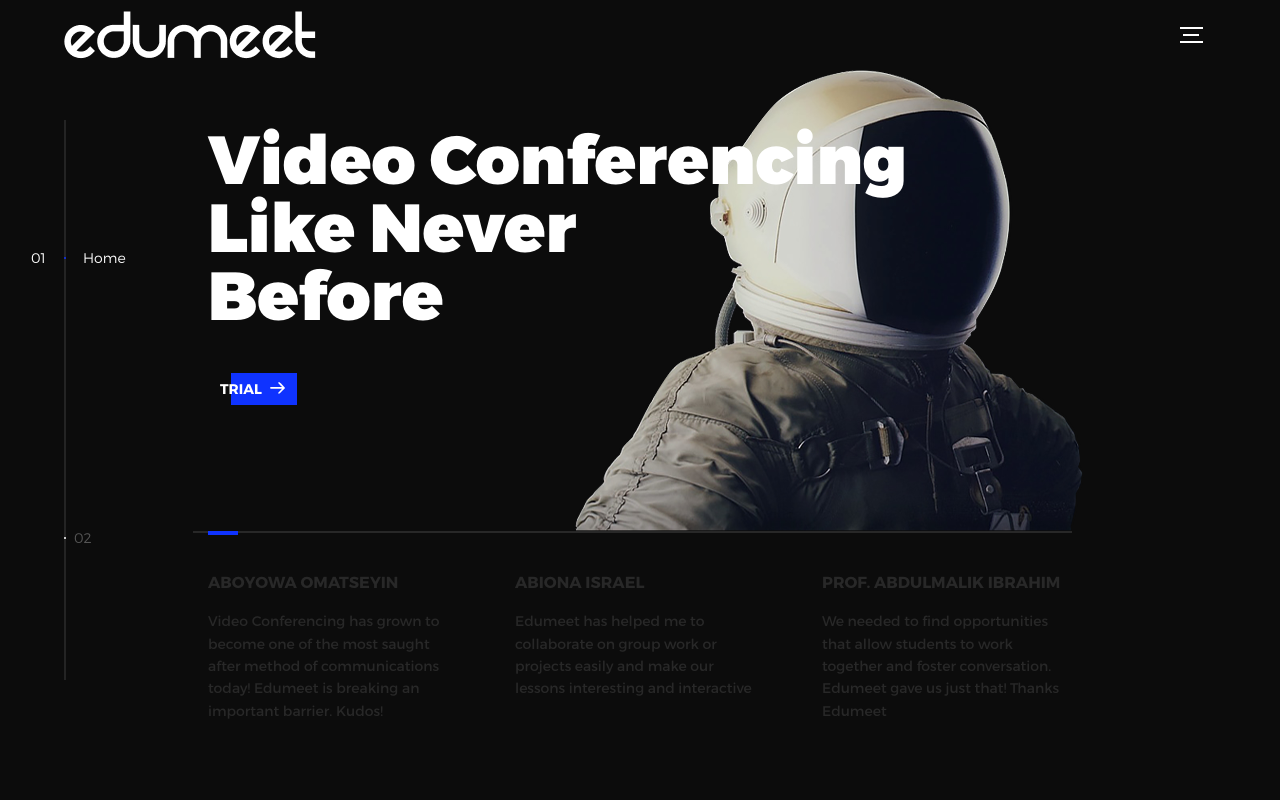
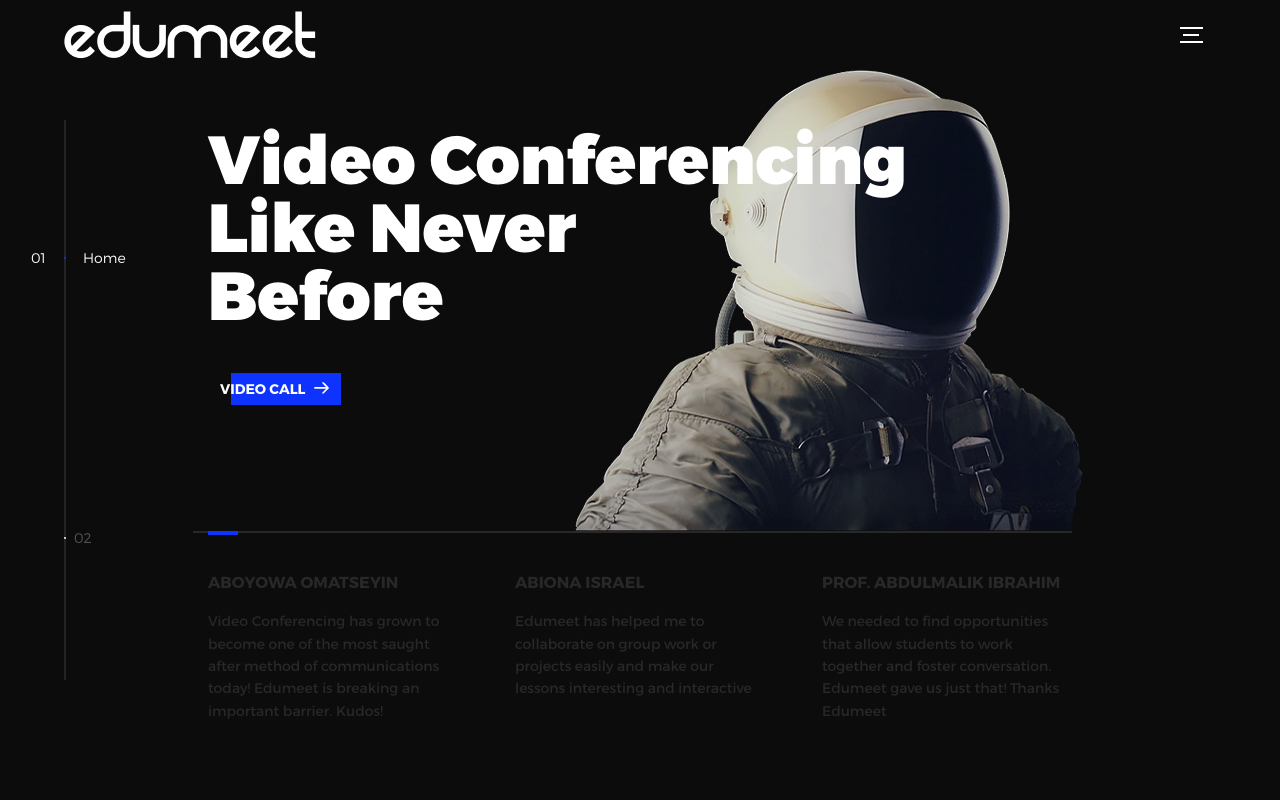
Before and after one commit to AlphaCodz/Edumeet, a Django app: page /app/home/ in a window 1280 px wide. Run offline with Django 4.2, Linux system fonts and the light colour scheme.

Commit message:
Text Change

```diff
--- a/Edumeet/App/templates/index.html
+++ b/Edumeet/App/templates/index.html
@@ -2,7 +2,7 @@
 <!DOCTYPE html>
 <html lang="en">
 <head>
-  <title>Global</title>
+  <title>Edumeet</title>
   <meta charset="utf-8">
   <meta name="viewport" content="width=device-width, initial-scale=1">
   <meta http-equiv="X-UA-Compatible" content="IE=edge">
@@ -19,7 +19,7 @@
     <img src="{% static 'assets/img/logo.png' %}" alt="Global">
     <p></p>
   </a>
-  <p class="device-notification--message">Global has so much to offer that we must request you orient your device to portrait or find a larger screen. You won't be disappointed.</p>
+  <p class="device-notification--message">Edumeet has so much to offer that we must request you orient your device to portrait or find a larger screen. You won't be disappointed.</p>
 </div>
 
 <div class="perspective effect-rotate-left">
@@ -39,7 +39,7 @@
         <nav class="l-side-nav">
           <ul class="side-nav">
             <li class="is-active"><span>Home</span></li>
-            <li><span>Trial</span></li>
+            <li><span>Video Call</span></li>
             <!-- <li><span>About</span></li>
             <li><span>Contact</span></li>
             <li><span>Hire us</span></li> -->
@@ -50,7 +50,7 @@
             <div class="intro">
               <div class="intro--banner">
                 <h1>Video Conferencing<br>Like Never<br> Before</h1>
-                <button class="cta">Trial
+                <button class="cta">Video Call
                   <svg version="1.1" id="Layer_1" xmlns="http://www.w3.org/2000/svg" xmlns:xlink="http://www.w3.org/1999/xlink" x="0px" y="0px" viewBox="0 0 150 118" style="enable-background:new 0 0 150 118;" xml:space="preserve">
                   <g transform="translate(0.000000,118.000000) scale(0.100000,-0.100000)">
                     <path d="M870,1167c-34-17-55-57-46-90c3-15,81-100,194-211l187-185l-565-1c-431,0-571-3-590-13c-55-28-64-94-18-137c21-20,33-20,597-20h575l-192-193C800,103,794,94,849,39c20-20,39-29,61-29c28,0,63,30,298,262c147,144,272,271,279,282c30,51,23,60-219,304C947,1180,926,1196,870,1167z"/>
```
